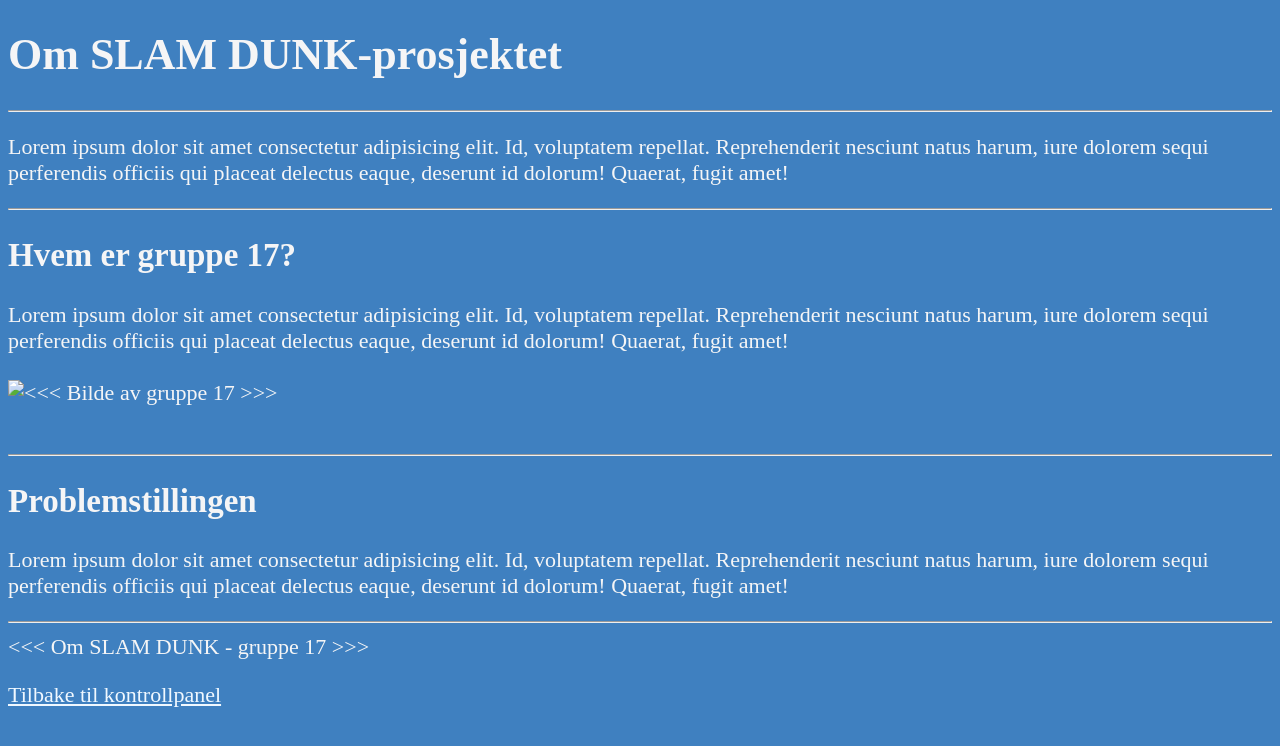
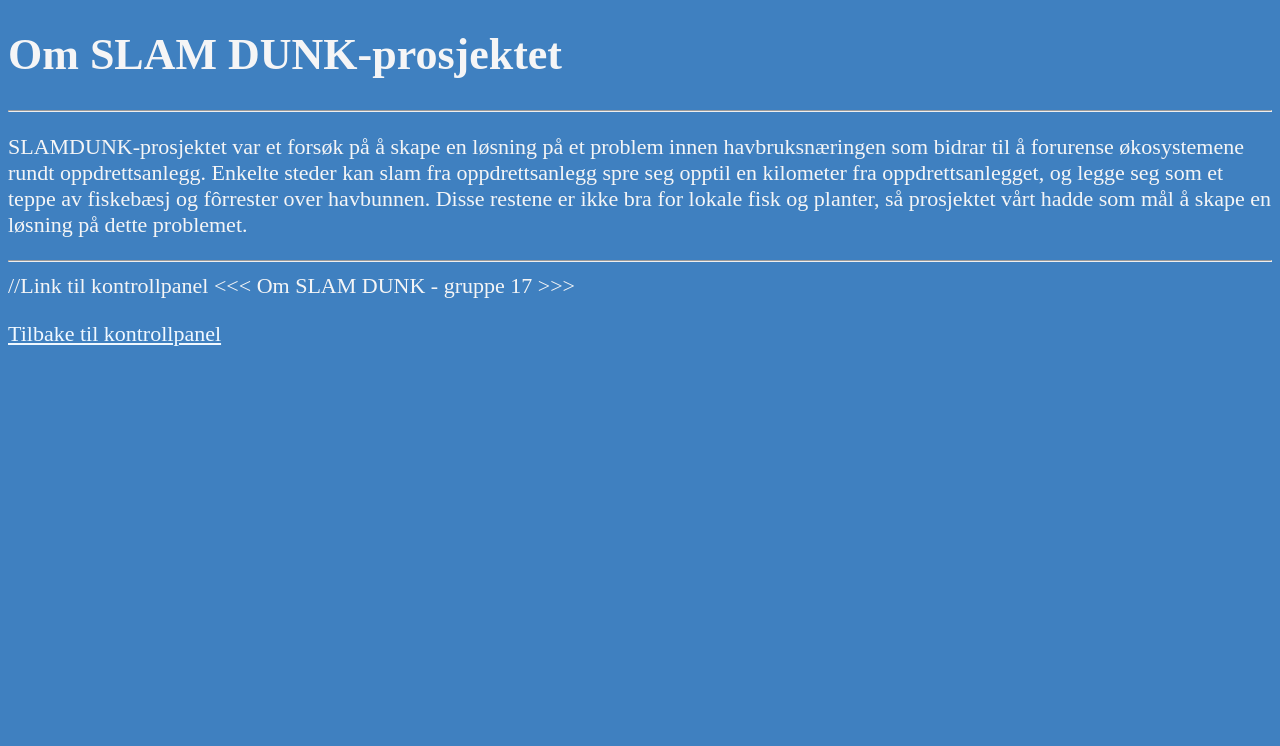
Before and after one commit to razlin500/ELSYS-GK, a plain HTML site: page SLAM_DUNK_full_implementering/data/about.html in a window 1280 px wide. Drawn offline with Linux system fonts and the light colour scheme.

Commit message:
Kommentarer about.html

```diff
--- a/SLAM_DUNK_full_implementering/data/about.html
+++ b/SLAM_DUNK_full_implementering/data/about.html
@@ -24,41 +24,19 @@
     <h1>Om SLAM DUNK-prosjektet</h1>
     <hr />
     <p>
-      Lorem ipsum dolor sit amet consectetur
-      adipisicing elit. Id, voluptatem repellat.
-      Reprehenderit nesciunt natus harum, iure
-      dolorem sequi perferendis officiis qui
-      placeat delectus eaque, deserunt id dolorum!
-      Quaerat, fugit amet!
-    </p>
-    <hr />
-    <h2>Hvem er gruppe 17?</h2>
-    <p>
-      Lorem ipsum dolor sit amet consectetur
-      adipisicing elit. Id, voluptatem repellat.
-      Reprehenderit nesciunt natus harum, iure
-      dolorem sequi perferendis officiis qui
-      placeat delectus eaque, deserunt id dolorum!
-      Quaerat, fugit amet!<br><br>
+      SLAMDUNK-prosjektet var et forsøk på å skape en løsning på et
+      problem innen havbruksnæringen som bidrar til å forurense
+      økosystemene rundt oppdrettsanlegg.
+      Enkelte steder kan slam fra oppdrettsanlegg spre seg opptil
+      en kilometer fra oppdrettsanlegget, og legge seg som et teppe
+      av fiskebæsj og fôrrester over havbunnen. Disse restene er
+      ikke bra for lokale fisk og planter, så prosjektet vårt hadde
+      som mål å skape en løsning på dette problemet.
 
-      <img  src="/gruppebilde"
-          alt="&lt;&lt;&lt; Bilde av gruppe 17 &gt;&gt;&gt;"
-          height="200" />
-
-          <br><br>
-    </p>
-    <hr />
-    <h2>Problemstillingen</h2>
-    <p>
-      Lorem ipsum dolor sit amet consectetur
-      adipisicing elit. Id, voluptatem repellat.
-      Reprehenderit nesciunt natus harum, iure
-      dolorem sequi perferendis officiis qui
-      placeat delectus eaque, deserunt id dolorum!
-      Quaerat, fugit amet!
     </p>
 
     <hr />
+    //Link til kontrollpanel
     &lt;&lt;&lt;
     <a href="/about.html"></a>
       Om SLAM DUNK - gruppe 17</a>
```
